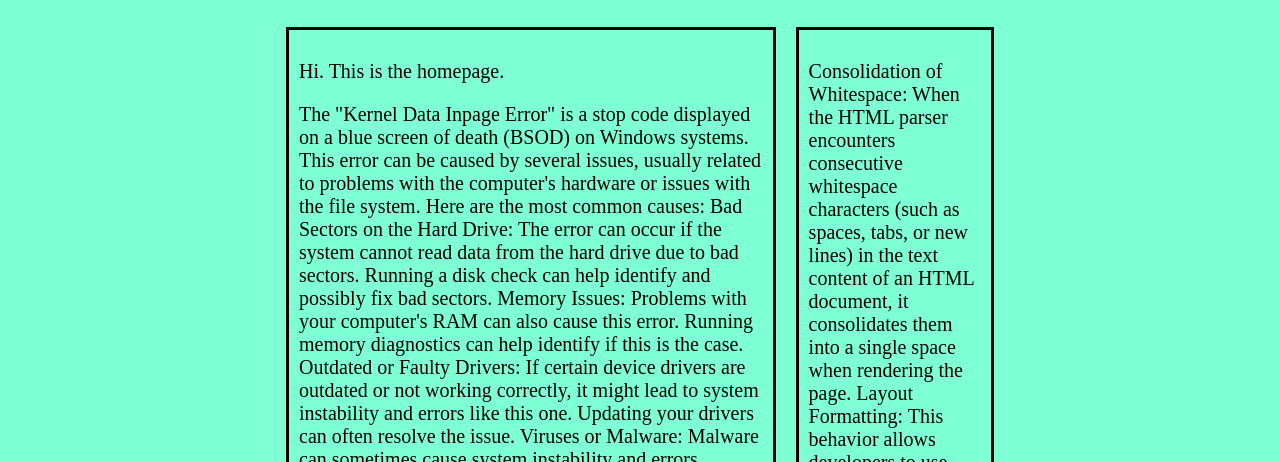
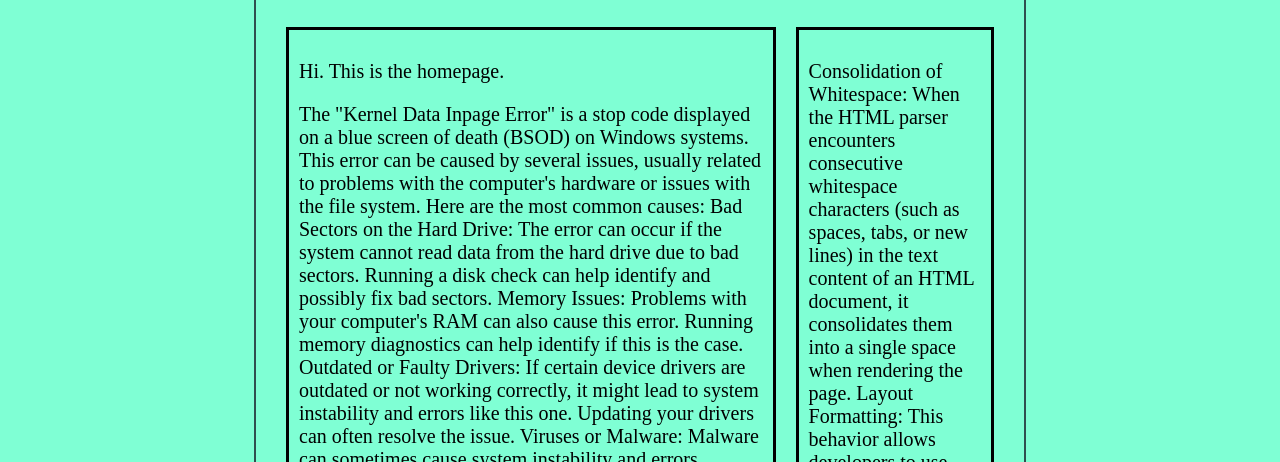
Before and after one commit to HKayan/hkayan.github.io, a plain HTML site: page project/index.html in a window 1280 px wide. Shown: the part 338-800 px from the top of the page. Drawn offline with Linux system fonts and the light colour scheme.

Commit message:
Update manhattan.css

```diff
--- a/project/manhattan.css
+++ b/project/manhattan.css
@@ -50,6 +50,8 @@ body {
 main {
   flex: 1;
   width: 60%;
+  border-right: 2px solid darkslategray;
+  border-left:  2px solid darkslategray;
 }
 
 header {
```
